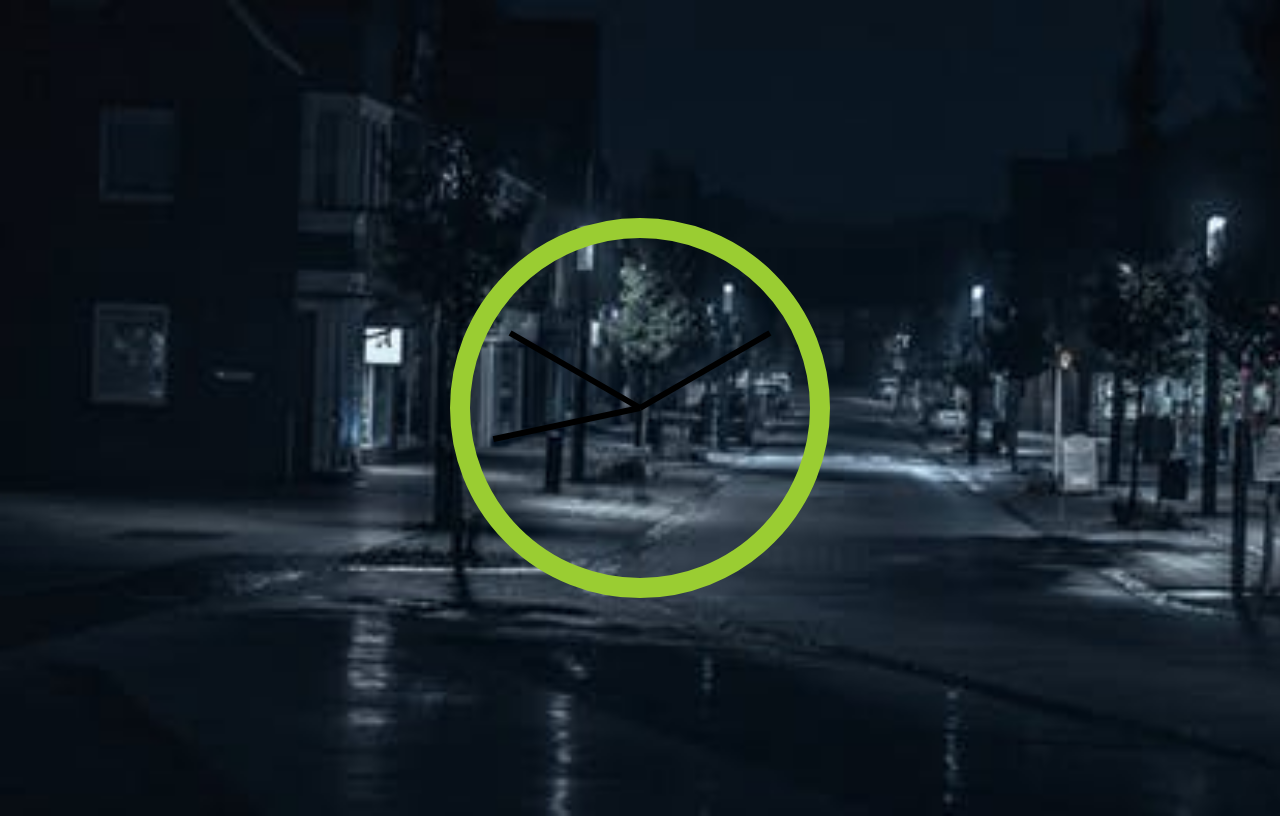
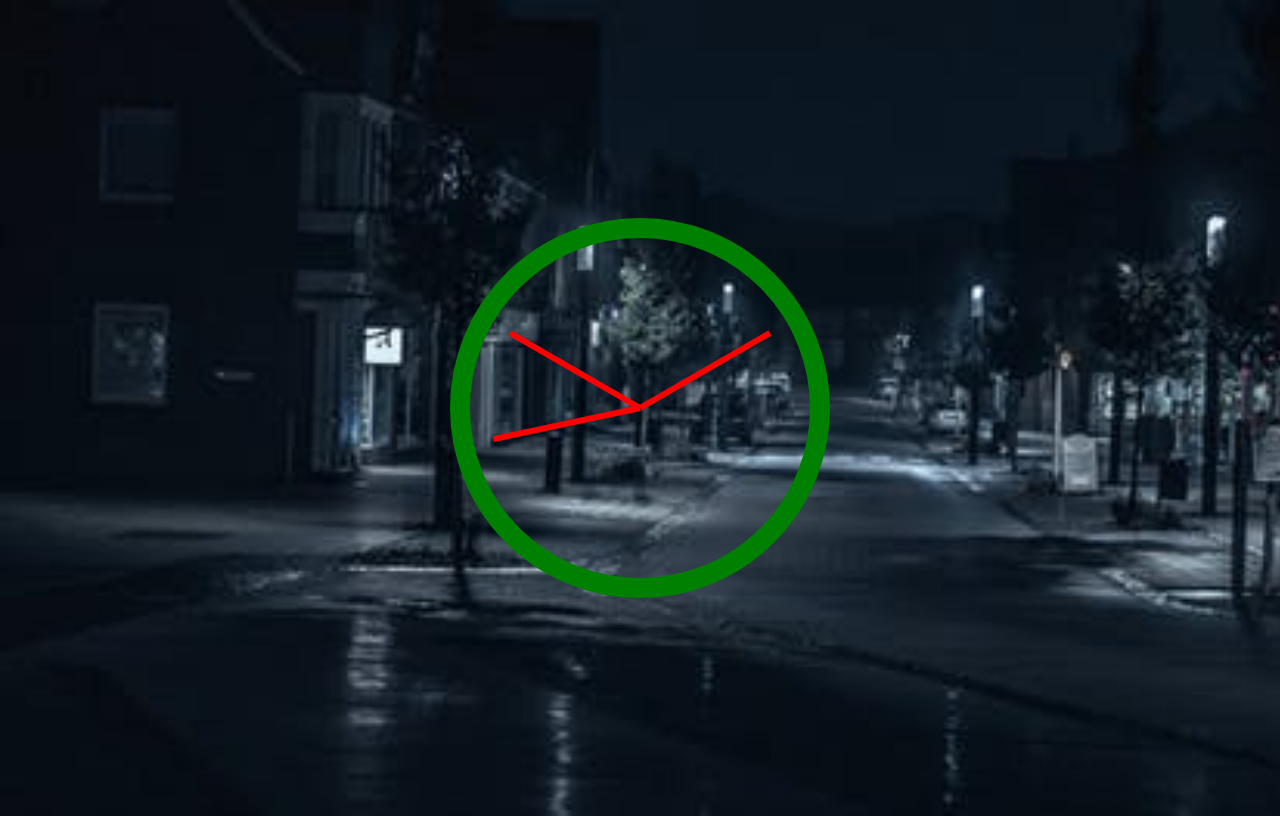
Before and after one commit to ShihabPalekar/Wes-Bos-JS30, a plain HTML site: page JS + CSS Clock/index.html in a window 1280 px wide. Drawn offline with Linux system fonts and the light colour scheme.

Commit message:
Changed color of hands & clock-border

```diff
--- a/JS + CSS Clock/style.css
+++ b/JS + CSS Clock/style.css
@@ -17,7 +17,7 @@ body{
 .clock{
     width: 30rem;
     height: 30rem;
-    border: 20px solid yellowgreen;
+    border: 20px solid green;
     border-radius: 50%;
     margin: 50px auto;
     position: relative;
@@ -34,7 +34,7 @@ body{
 .hand{
     width: 50%;
     height: 6px;
-    background: black;
+    background: red;
     position: absolute;
     top: 50%;
     transform-origin: 100%;
```
